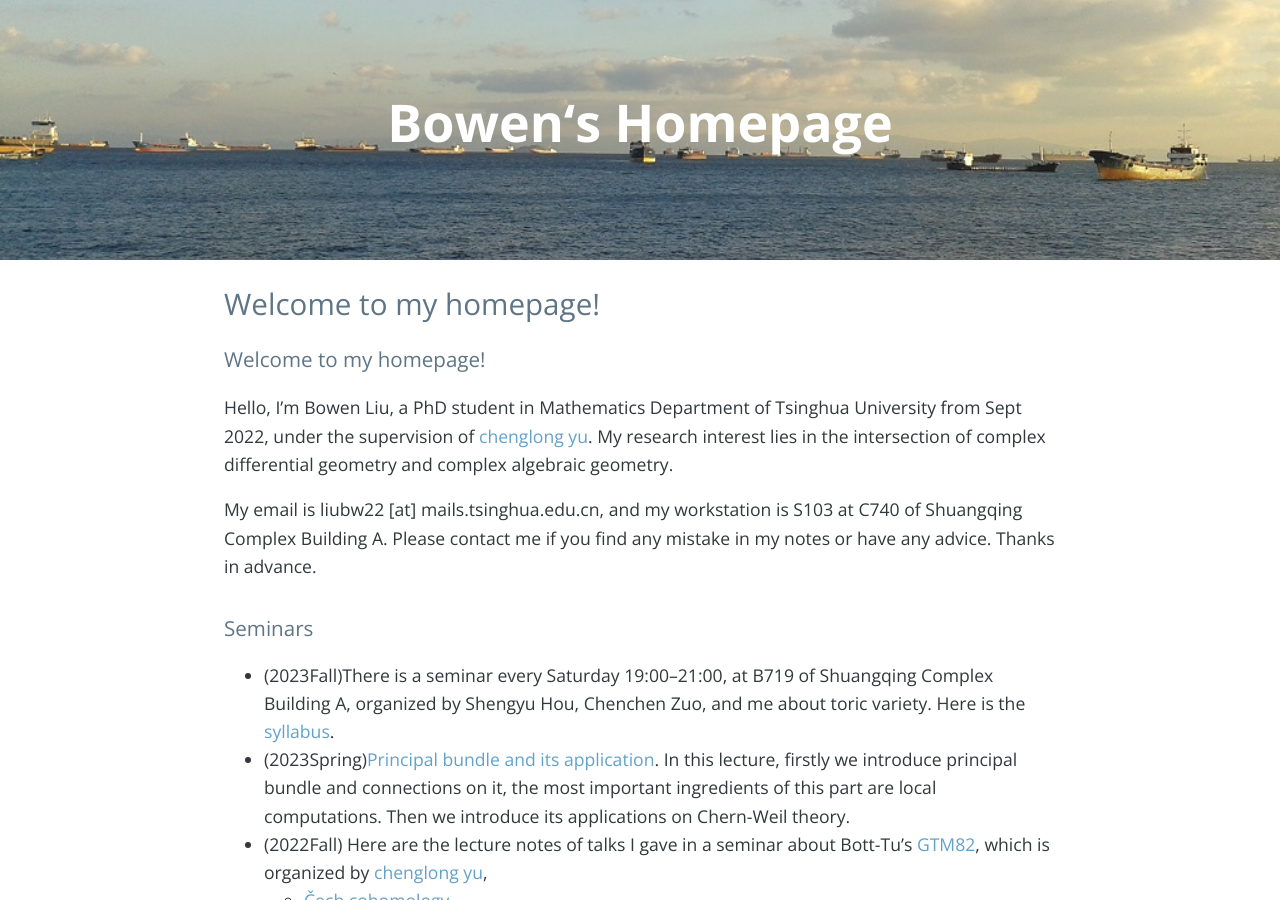
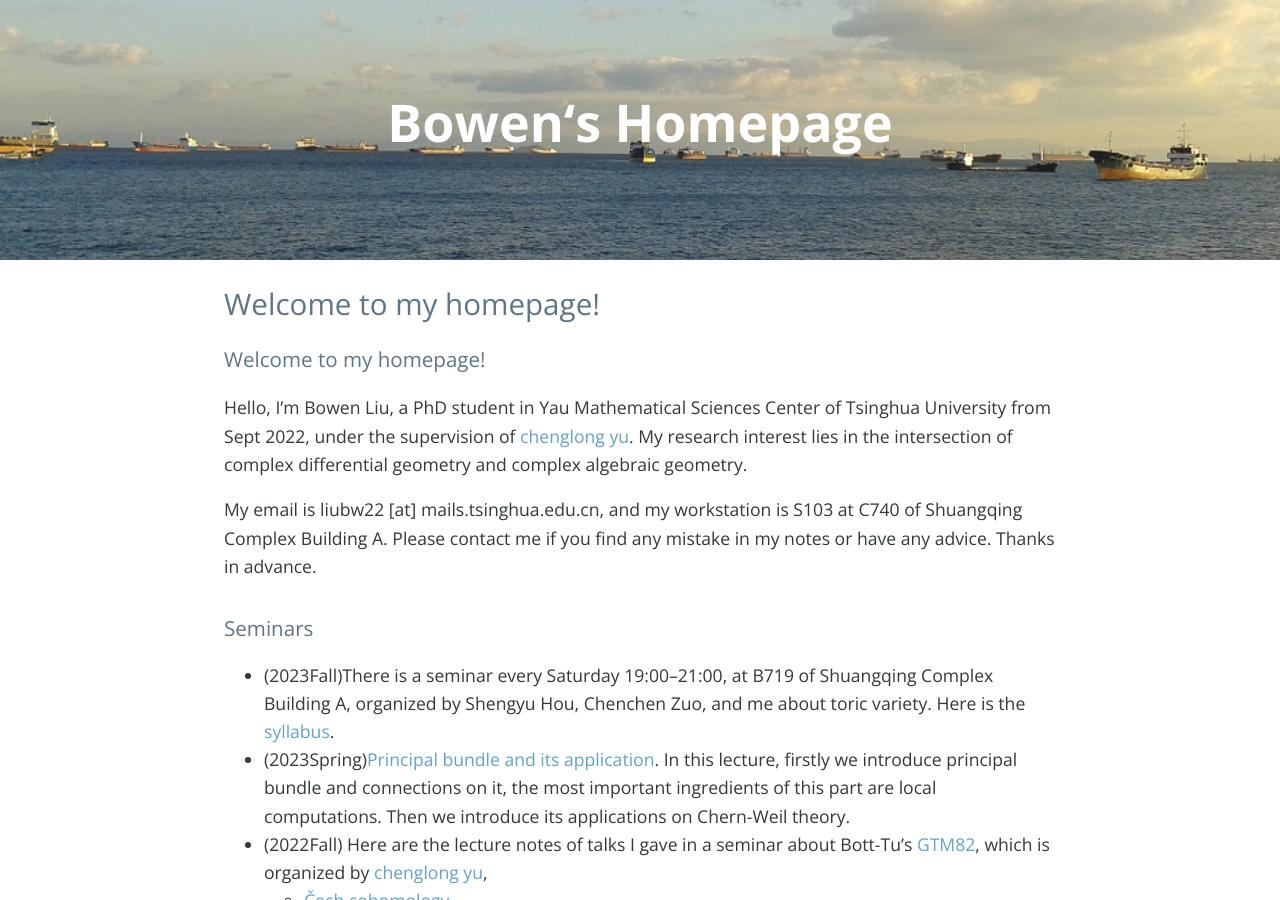
Before and after one commit to bowenl-math/bowenl-math.github.io, a Jekyll site: the page built from index.md, in a window 1280 px wide and 900 px high. Built offline with Jekyll 4.4.1, drawn with Linux system fonts in a browser that asks for light colours; nearby versions of some CDN libraries; our own code applies the rules of GitHub Pages for plain Markdown files; the list of posts is cut into pages by our own code; comment, search, counter and statistics services are not loaded.

Commit message:
Update index.md

```diff
--- a/index.md
+++ b/index.md
@@ -1,5 +1,5 @@
 ### Welcome to my homepage!
-Hello, I'm Bowen Liu, a PhD student in Mathematics Department of Tsinghua University from Sept 2022, under the supervision of [chenglong yu](https://chenglongyu.github.io/). My research interest lies in the intersection of complex differential geometry and complex algebraic geometry.
+Hello, I'm Bowen Liu, a PhD student in Yau Mathematical Sciences Center of Tsinghua University from Sept 2022, under the supervision of [chenglong yu](https://chenglongyu.github.io/). My research interest lies in the intersection of complex differential geometry and complex algebraic geometry.
 
 My email is liubw22 [at] mails.tsinghua.edu.cn, and my workstation is S103 at C740 of Shuangqing Complex Building A. Please contact me if you find any mistake in my notes or have any advice. Thanks in advance.
 
```
